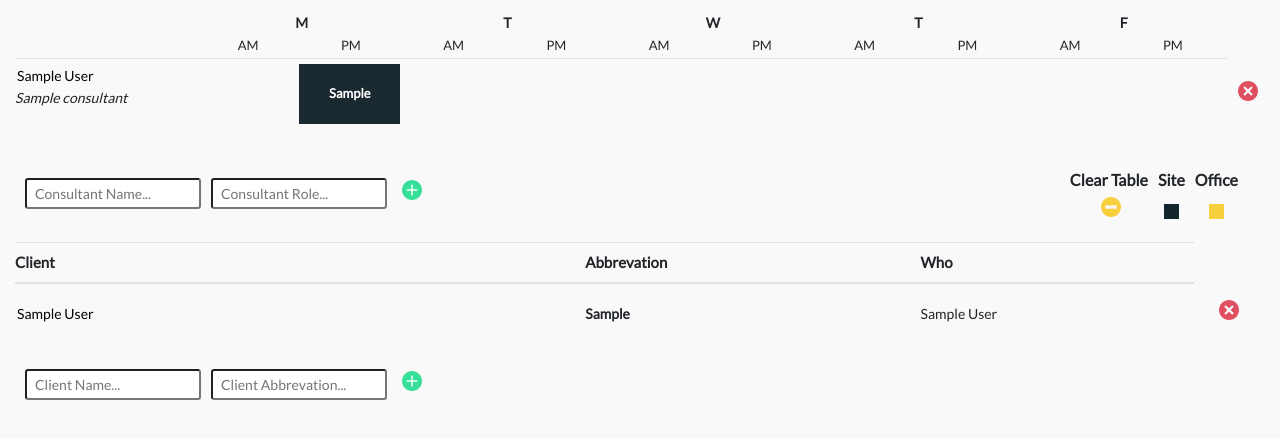
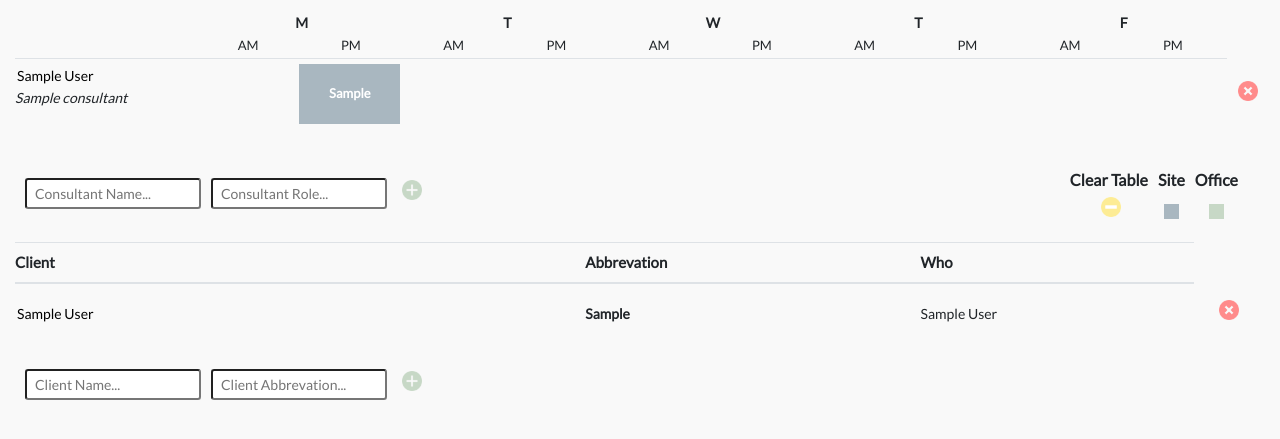
Before and after one commit to tristankells/bulletproof-weekly-planner, a PHP site: page /week-calendar.html in a window 1280 px wide. Shown: the part 56-495 px from the top of the page. Run offline with PHP 8.4, Linux system fonts and the light colour scheme; tables that the repository leaves empty hold one stand-in row (values such as "Sample post"); some libraries are stand-ins or nearby versions.

Commit message:
Updated color-scheme for onsite-offsite

```diff
--- a/scripts/index.js
+++ b/scripts/index.js
@@ -277,10 +277,10 @@ $(document).ready(function () {
       if (allocation["allocationslot"] == i) {
         switch (allocation["officestatus"]) {
           case "1":
-            return "'1' style='background-color:#1A2930;color:white;'";
+            return "'1' style='background-color:#A9B7C0;color:white;'";
             break;
           case "2":
-            return "'2' style='background-color:#F7CE3E;'";
+            return "'2' style='background-color:#C7D8C6;'";
             break;
           case "0":
             return "'0'";
@@ -816,15 +816,16 @@ $(document).ready(function () {
   function updateSelectColour(selectElement) {
     switch (selectElement.data("office")) {
       case "1":
-        selectElement.css("background-color", "#1A2930");
+        selectElement.css("background-color", "#A9B7C0");
         selectElement.css("color", "white");
         break;
       case "2":
-        selectElement.css("background-color", "#F7CE3E");
+        selectElement.css("background-color", "#C7D8C6");
         selectElement.css("color", "black");
         break;
       case "0":
         selectElement.css("background-color", "#f9f9f9");
+        selectElement.css("color", "black");
         break;
     }
   }
--- a/style/week-calendar-style.css
+++ b/style/week-calendar-style.css
@@ -140,11 +140,11 @@ td{
 /* Consultant table key */
 
 .on-site-colour {
-    background-color: #1A2930;
+    background-color: #A9B7C0;
 }
 
 .office-colour {
-    background-color: #F7CE3E;
+    background-color: #C7D8C6;
 }
 
 .consultanttablekey {
@@ -258,5 +258,6 @@ td{
 }
 
 .select-element-hover {
-    opacity: 0.8 !important;
+    background-color: rgb(240, 240, 240) !important;
+    color: black !important;
 }
```
Also changed, not shown: img/clear.png, img/key_dot_blue.png, img/key_dot_yellow.png, img/plus.png, img/remove.png, 1 other file.
